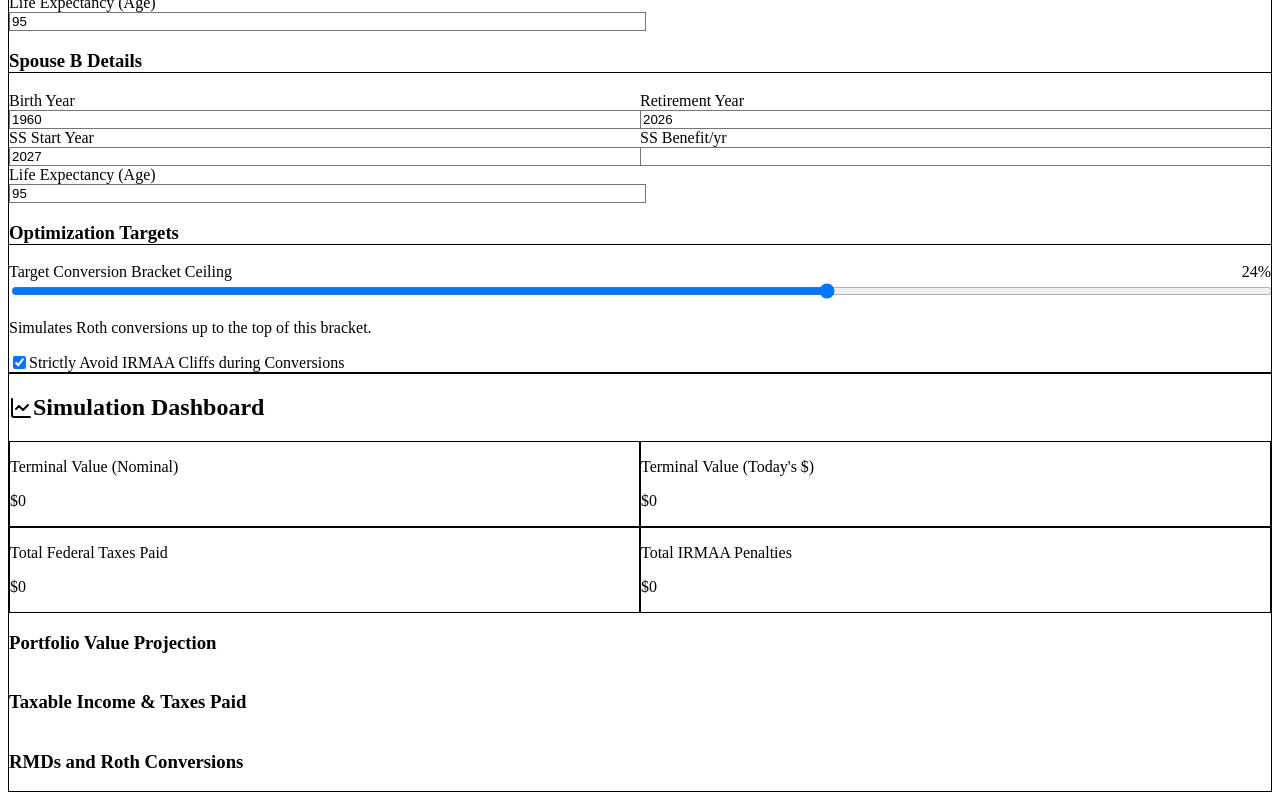
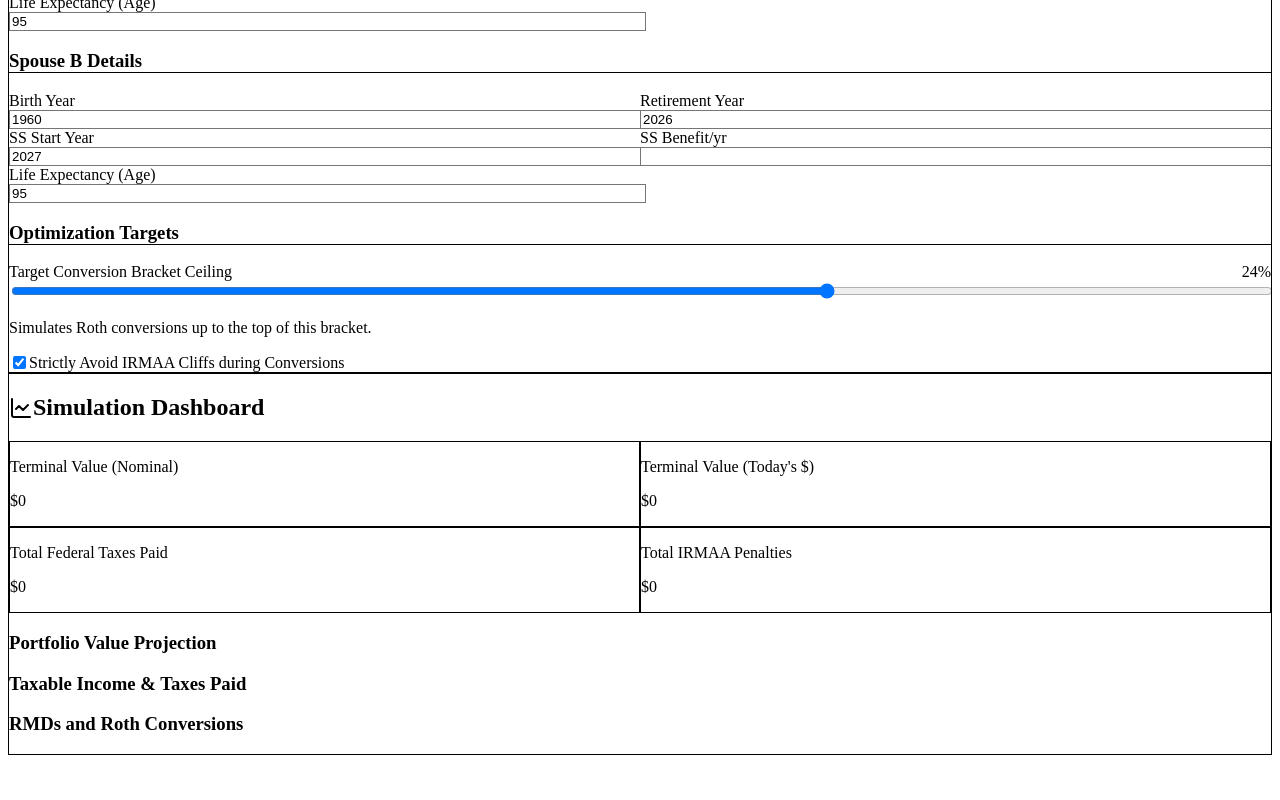
Before and after one commit to tpatterson34/tax-optimized-retirement-simulator, a React (Vite) app: page / in a window 1280 px wide. Shown: the part 663-1463 px from the top of the page. After the commit the page ends 1426 px from the top, so only its background shows below. Built offline with nearby package versions, Linux system fonts and the light colour scheme.

Commit message:
Bulletproof Recharts height wrapper

```diff
--- a/src/components/Dashboard.tsx
+++ b/src/components/Dashboard.tsx
@@ -70,9 +70,9 @@ export default function Dashboard({ results, params }: DashboardProps) {
       </div>
 
       {/* Portfolio Value Chart */}
-      <div className="h-80 flex flex-col">
+      <div className="mb-8">
         <h3 className="font-semibold text-slate-700 mb-2">Portfolio Value Projection</h3>
-        <div className="flex-1 min-h-0">
+        <div className="h-72 w-full">
           <ResponsiveContainer width="100%" height="100%">
             <AreaChart data={data} margin={{ top: 10, right: 30, left: 20, bottom: 0 }}>
               <CartesianGrid strokeDasharray="3 3" vertical={false} />
@@ -89,9 +89,9 @@ export default function Dashboard({ results, params }: DashboardProps) {
       </div>
 
       {/* Tax Burden Chart */}
-      <div className="h-80 flex flex-col">
+      <div className="mb-8">
         <h3 className="font-semibold text-slate-700 mb-2">Taxable Income & Taxes Paid</h3>
-        <div className="flex-1 min-h-0">
+        <div className="h-72 w-full">
           <ResponsiveContainer width="100%" height="100%">
             <ComposedChart data={data} margin={{ top: 10, right: 30, left: 20, bottom: 0 }}>
               <CartesianGrid strokeDasharray="3 3" vertical={false} />
@@ -108,9 +108,9 @@ export default function Dashboard({ results, params }: DashboardProps) {
       </div>
 
       {/* Conversion & RMDs */}
-      <div className="h-80 flex flex-col">
+      <div className="mb-8">
         <h3 className="font-semibold text-slate-700 mb-2">RMDs and Roth Conversions</h3>
-        <div className="flex-1 min-h-0">
+        <div className="h-72 w-full">
           <ResponsiveContainer width="100%" height="100%">
             <BarChart data={data} margin={{ top: 10, right: 30, left: 20, bottom: 0 }}>
               <CartesianGrid strokeDasharray="3 3" vertical={false} />
```
Lines whose indentation alone changed are shown as unchanged.
